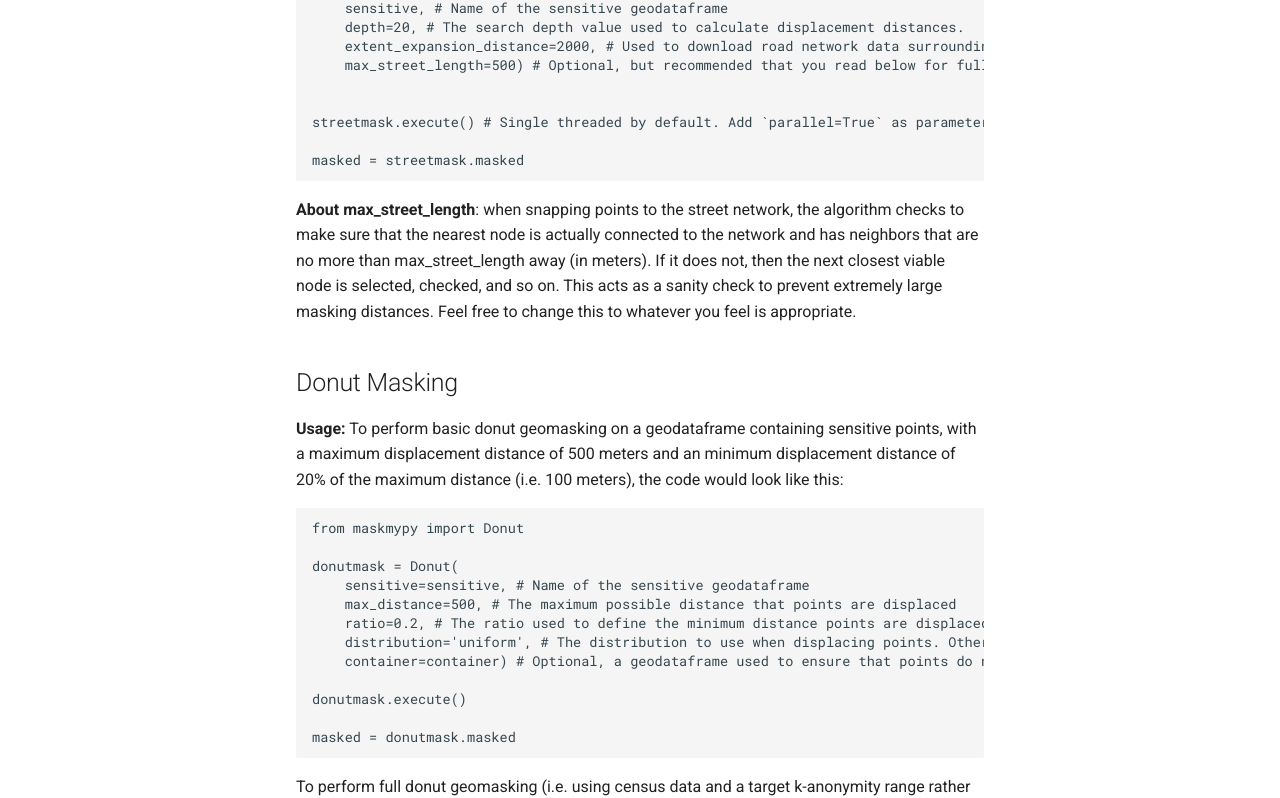
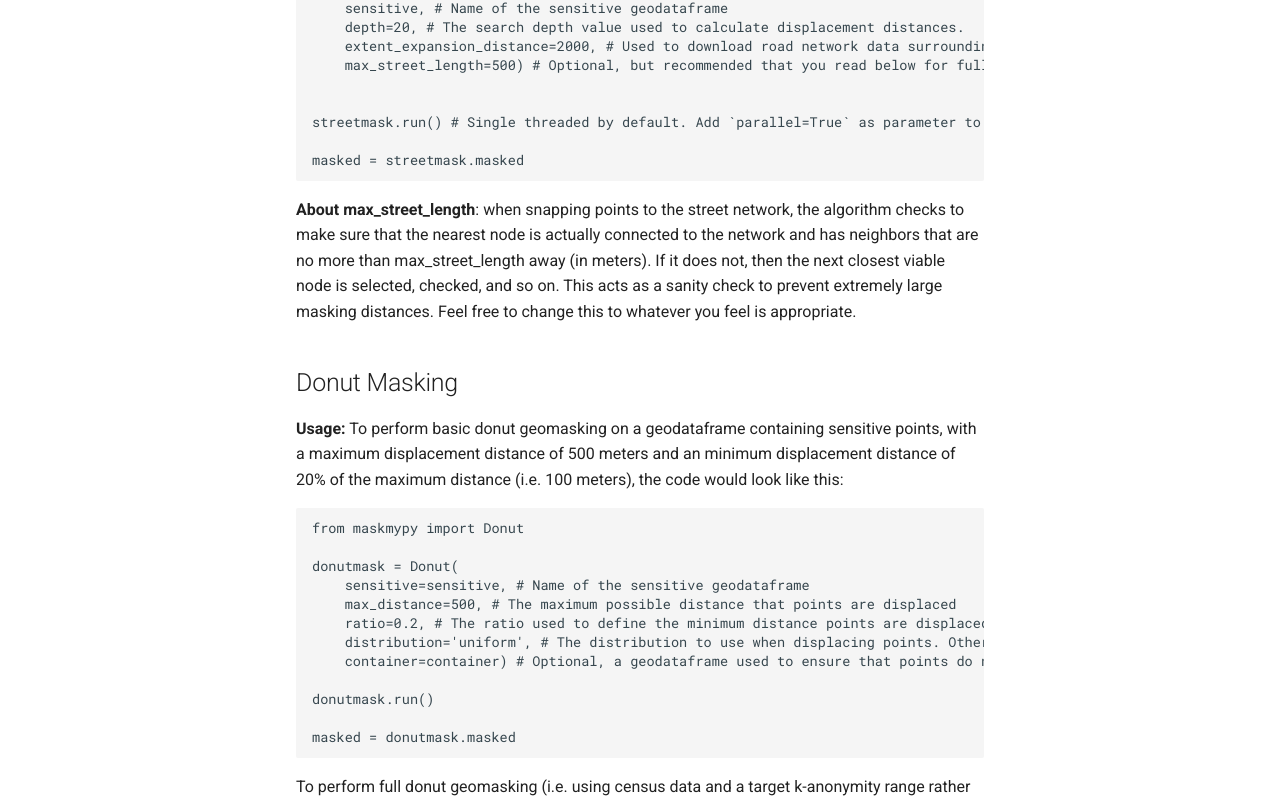
Before and after one commit to TheTinHat/MaskMyPy, an MkDocs documentation site: the page built from docs/index.md, in a window 1280 px wide and 1400 px high, scrolled down 744 px. Shown: the part 318-1116 px from the top of the window. Built offline with MkDocs 1.6.1 and Material for MkDocs 9.7.7, drawn with Linux system fonts in a browser that asks for light colours; some of the changed text lies outside the part shown.

Commit message:
refactor: Rename parameters

````diff
--- a/docs/index.md
+++ b/docs/index.md
@@ -30,7 +30,7 @@ streetmask = Street(
     max_street_length=500) # Optional, but recommended that you read below for full explanation of what this does.
 
 
-streetmask.execute() # Single threaded by default. Add `parallel=True` as parameter to run on all CPU cores, drastically increasing performance.
+streetmask.run() # Single threaded by default. Add `parallel=True` as parameter to run on all CPU cores, drastically increasing performance.
 
 masked = streetmask.masked
 ```
@@ -54,7 +54,7 @@ donutmask = Donut(
     distribution='uniform', # The distribution to use when displacing points. Other options include 'gaussian' and 'areal'. 'Areal' distribution means points are more likely to be displaced further within the range.
     container=container) # Optional, a geodataframe used to ensure that points do not leave a particular area.
 
-donutmask.execute()
+donutmask.run()
 
 masked = donutmask.masked
 ```
@@ -73,7 +73,7 @@ donutmask = Donut_MaxK(
     distribution='uniform', # The distribution to use when displacing points. Other options include 'gaussian' and 'areal'. 'Areal' distribution means points are more likely to be displaced further within the range.
     container=container) # Optional, a geodataframe used to ensure that points do not leave a particular area.
 
-donutmask.execute()
+donutmask.run()
 
 masked = donutmask.masked
 ```
@@ -100,7 +100,7 @@ mask.k_anonymity_actual(addresses='') # Name of the geodataframe including addre
 
 ## Displacement Distance
 **Usage:**
-To add a column to the masked geodataframe that includes the actual displacement distances (in meters), one can just execute:
+To add a column to the masked geodataframe that includes the actual displacement distances (in meters), one can just run:
 ```
 mask.displacement_distance()
 ```
````
Also changed, not shown: README.md (+4 -4 lines), 3 other files.
